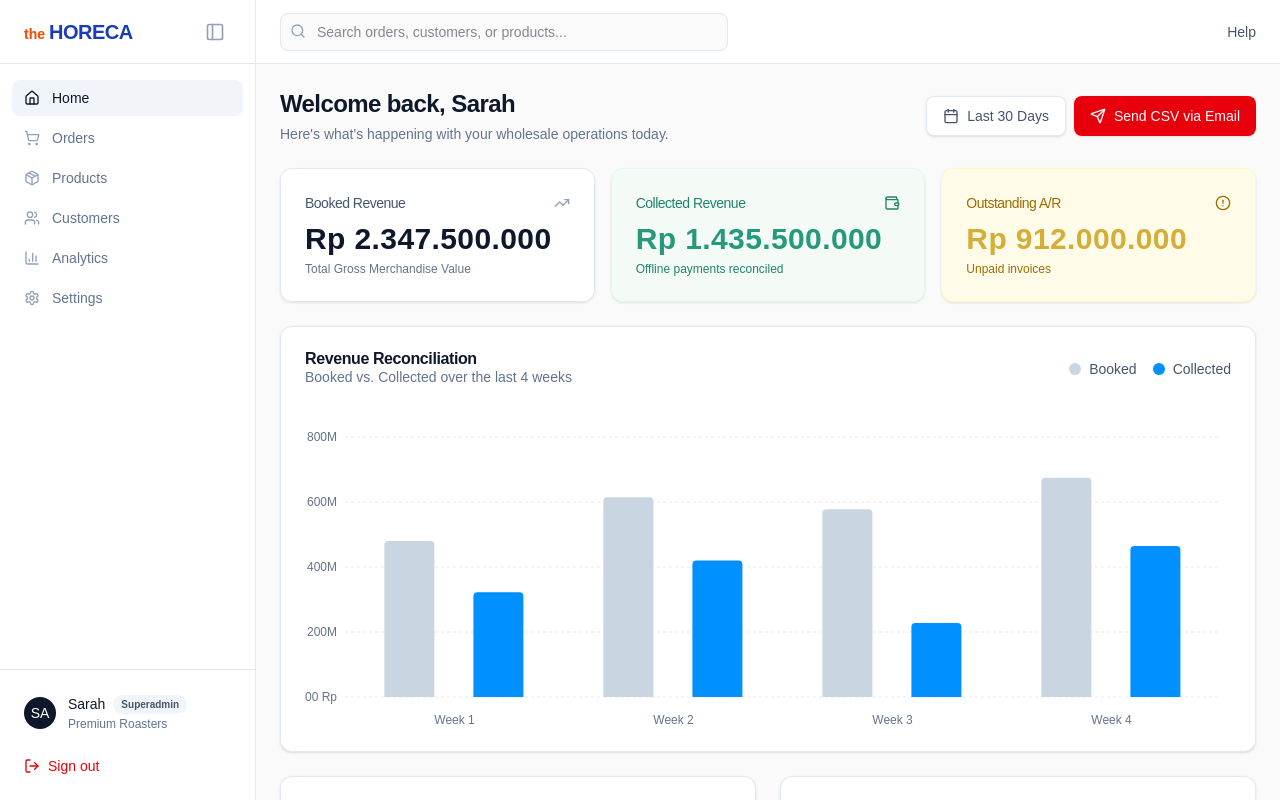
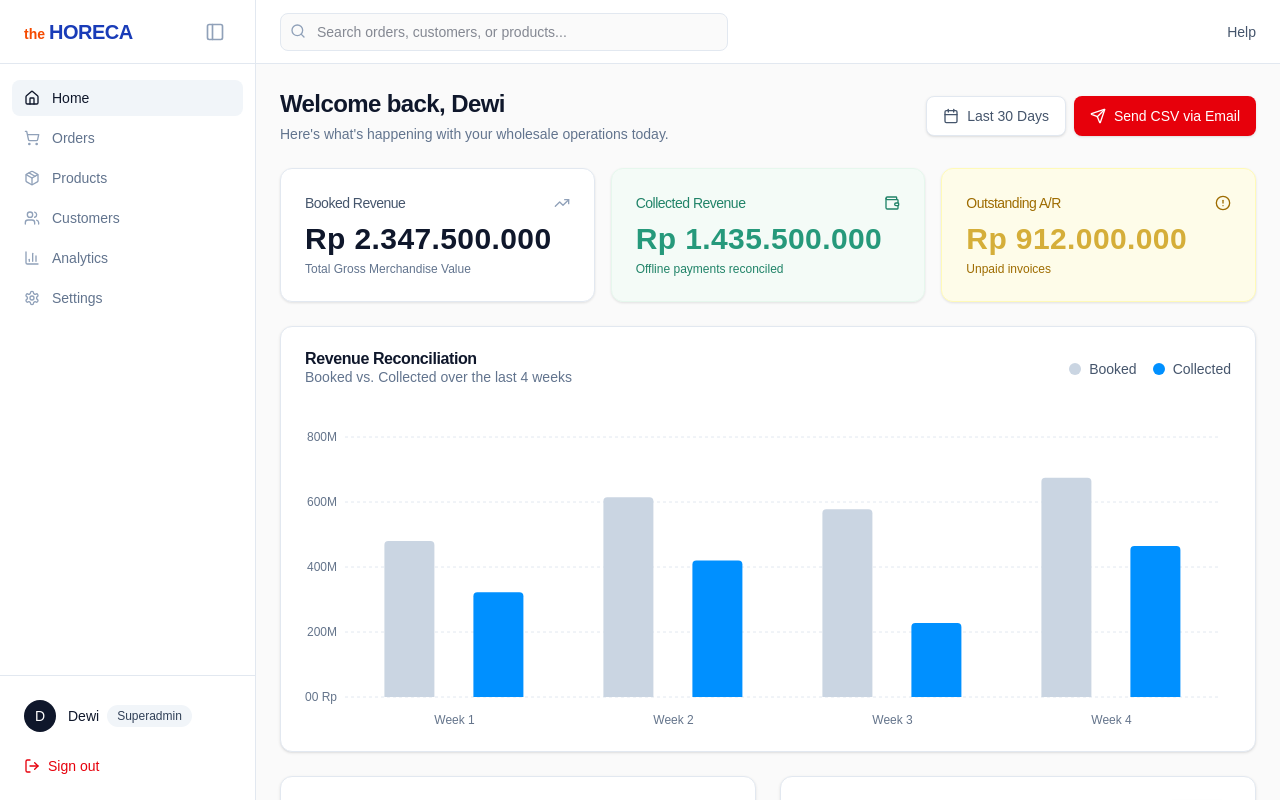
Before and after one commit to inmydonger/Horeca-dashboard, a React (Vite) app: page /dashboard in a window 1280 px wide. Built offline with nearby package versions, Linux system fonts and the light colour scheme.

Commit message:
refactor: update user profile to Dewi and adjust AppShell layout styling

```diff
--- a/src/app/components/layout/AppShell.tsx
+++ b/src/app/components/layout/AppShell.tsx
@@ -85,14 +85,13 @@ export function AppShell() {
           isCollapsed ? "p-3 flex flex-col gap-3" : "p-4"
         )}>
           <div className={cn("flex items-center", isCollapsed ? "justify-center" : "gap-3 px-2 py-2")}>
-            <div className="w-8 h-8 rounded-full bg-slate-900 flex items-center justify-center flex-shrink-0 text-sm font-medium text-white">SA</div>
+            <div className="w-8 h-8 rounded-full bg-slate-900 flex items-center justify-center flex-shrink-0 text-sm font-medium text-white">D</div>
             {!isCollapsed && (
               <div className="flex flex-col whitespace-nowrap animate-in fade-in duration-300 overflow-hidden">
                 <div className="flex items-center gap-2">
-                  <span className="text-sm font-medium text-slate-900 truncate">Sarah</span>
-                  <span className="text-[10px] font-semibold bg-slate-100 text-slate-600 px-2 py-0.5 rounded-full">Superadmin</span>
+                  <span className="text-sm font-medium text-slate-900 truncate">Dewi</span>
+                  <span className="text-[12px] font-medium bg-[#f1f5f9] text-[#314158] px-2.5 py-0.5 rounded-full">Superadmin</span>
                 </div>
-                <span className="text-xs text-slate-500 truncate mt-0.5">Premium Roasters</span>
               </div>
             )}
           </div>
--- a/src/app/pages/Home.tsx
+++ b/src/app/pages/Home.tsx
@@ -80,7 +80,7 @@ export function Home() {
       {/* Page Header */}
       <div className="flex flex-col sm:flex-row sm:items-center sm:justify-between gap-4">
         <div>
-          <h1 className="text-2xl font-semibold text-slate-900 tracking-tight">Welcome back, Sarah</h1>
+          <h1 className="text-2xl font-semibold text-slate-900 tracking-tight">Welcome back, Dewi</h1>
           <p className="text-slate-500 text-sm mt-1">Here's what's happening with your wholesale operations today.</p>
         </div>
         <div className="flex items-center gap-2">
```
Also changed, not shown: 1 other file (tests, documents, lock files or other folders).
